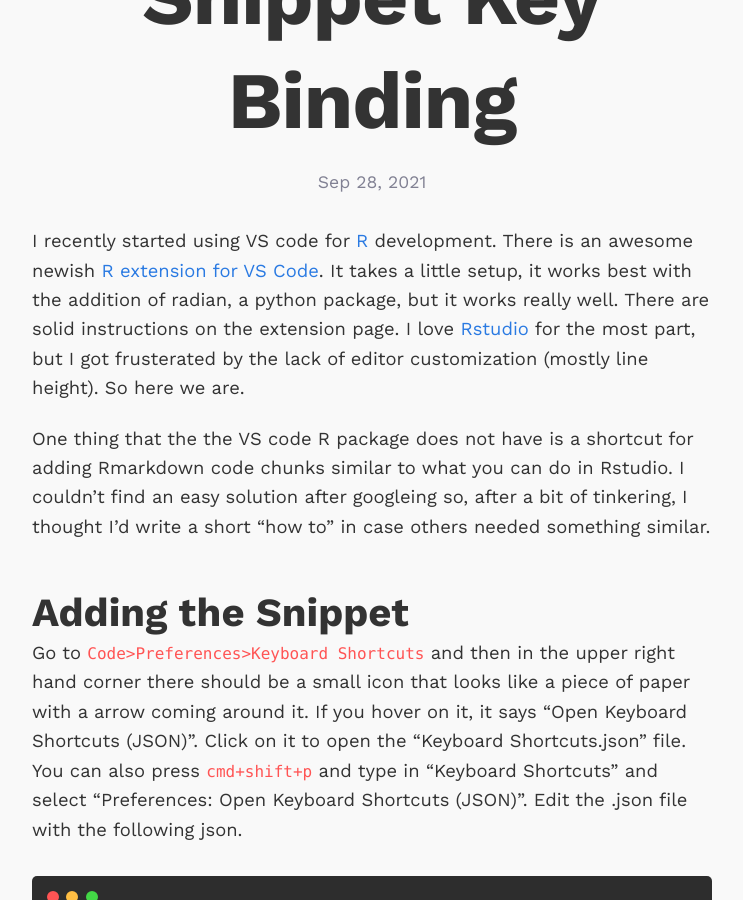
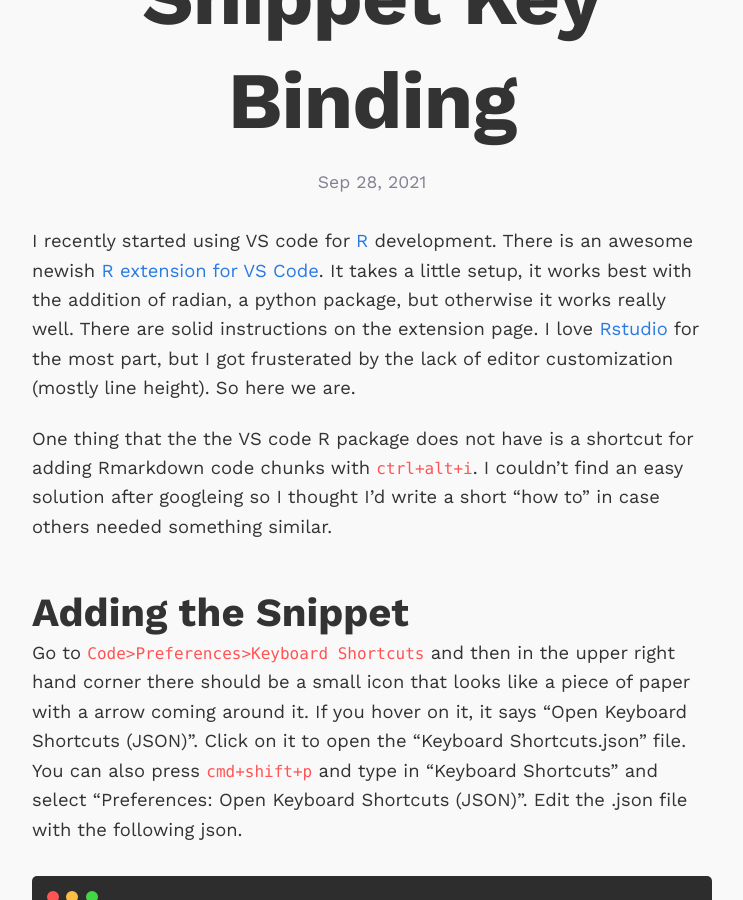
Before and after one commit to mschmidty/bio_notes, a Jekyll site: the page built from r/_posts/2021-09-28-vscode-Rmd-code-chunk-snippet.md, in a window 1280 px wide and 900 px high, scrolled down 557 px. Shown: the whole window, without its empty margins (268-1011 px from the left). Built offline with Jekyll 4.4.1, drawn with Linux system fonts in a browser that asks for light colours.

Commit message:
Some much needed editing.

```diff
--- a/r/_posts/2021-09-28-vscode-Rmd-code-chunk-snippet.md
+++ b/r/_posts/2021-09-28-vscode-Rmd-code-chunk-snippet.md
@@ -6,9 +6,9 @@
 published: true
 ---
 
-I recently started using VS code for [R](https://www.r-project.org/) development. There is an awesome newish [R extension for VS Code](https://marketplace.visualstudio.com/items?itemName=Ikuyadeu.r).  It takes a little setup, it works best with the addition of radian, a python package, but it works really well. There are solid instructions on the extension page. I love [Rstudio](https://www.rstudio.com/) for the most part, but I got frusterated by the lack of editor customization (mostly line height). So here we are.
+I recently started using VS code for [R](https://www.r-project.org/) development. There is an awesome newish [R extension for VS Code](https://marketplace.visualstudio.com/items?itemName=Ikuyadeu.r).  It takes a little setup, it works best with the addition of radian, a python package, but otherwise it works really well. There are solid instructions on the extension page. I love [Rstudio](https://www.rstudio.com/) for the most part, but I got frusterated by the lack of editor customization (mostly line height). So here we are.
 
-One thing that the the VS code R package does not have is a shortcut for adding Rmarkdown code chunks similar to what you can do in Rstudio. I couldn't find an easy solution after googleing so, after a bit of tinkering, I thought I'd write a short "how to" in case others needed something similar.
+One thing that the the VS code R package does not have is a shortcut for adding Rmarkdown code chunks with `ctrl+alt+i`. I couldn't find an easy solution after googleing so I thought I'd write a short "how to" in case others needed something similar.
 
 ## Adding the Snippet
 
```
Also changed, not shown: r/_posts/2020-08-26-first_r_package.md (+1 -1 lines), r/_posts/2020-08-27-2020-wildfires_2020_in_the_west.md (+2 -2 lines), r/_posts/2021-01-21-osm-data-and-my-neighborhood.md (+1 -1 lines).
